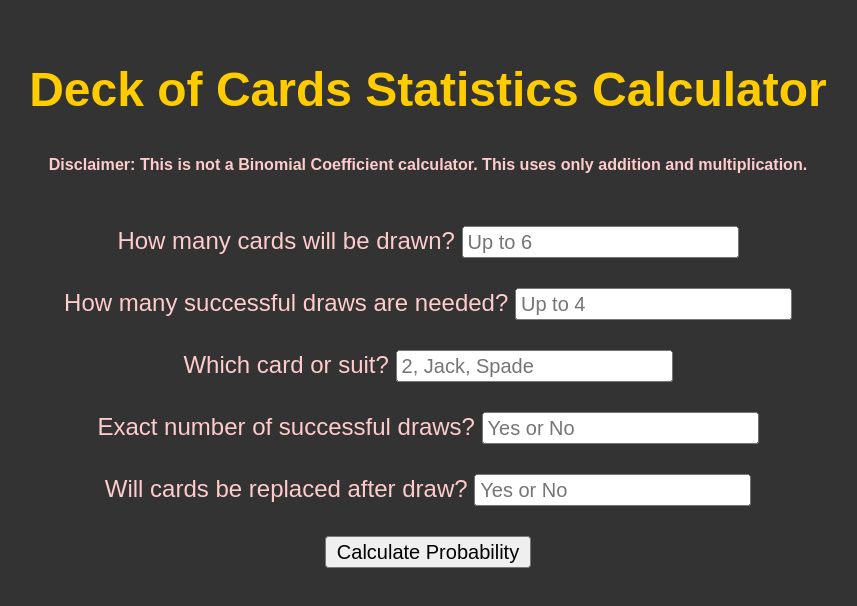
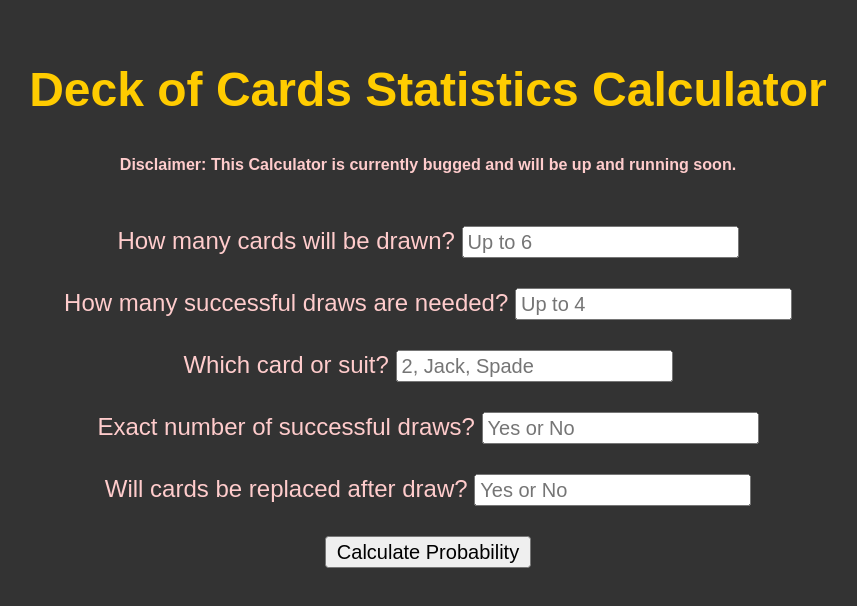
Before and after one commit to DrProfDavis/Card-Probability, a plain HTML site: page index.html in a window 1280 px wide. Shown: the whole page, without its empty margins (212-1069 px from the left). Drawn offline with Linux system fonts and the light colour scheme.

Commit message:
Disclaimer

```diff
--- a/index.html
+++ b/index.html
@@ -10,7 +10,7 @@
 
 <body>
     <h1>Deck of Cards Statistics Calculator</h1>
-    <h6>Disclaimer: This is not a Binomial Coefficient calculator. This uses only addition and multiplication.</h6>
+    <h6>Disclaimer: This Calculator is currently bugged and will be up and running soon.</h6>
 
     <div>
         <label for="totalDraws">How many cards will be drawn?</label>
```
Also changed, not shown: nCr.js (added).
